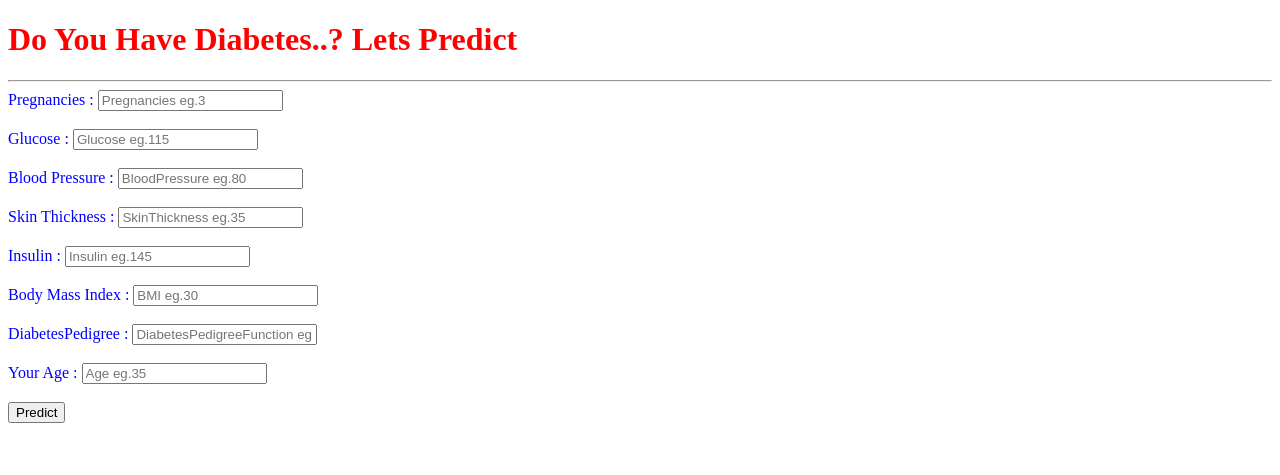
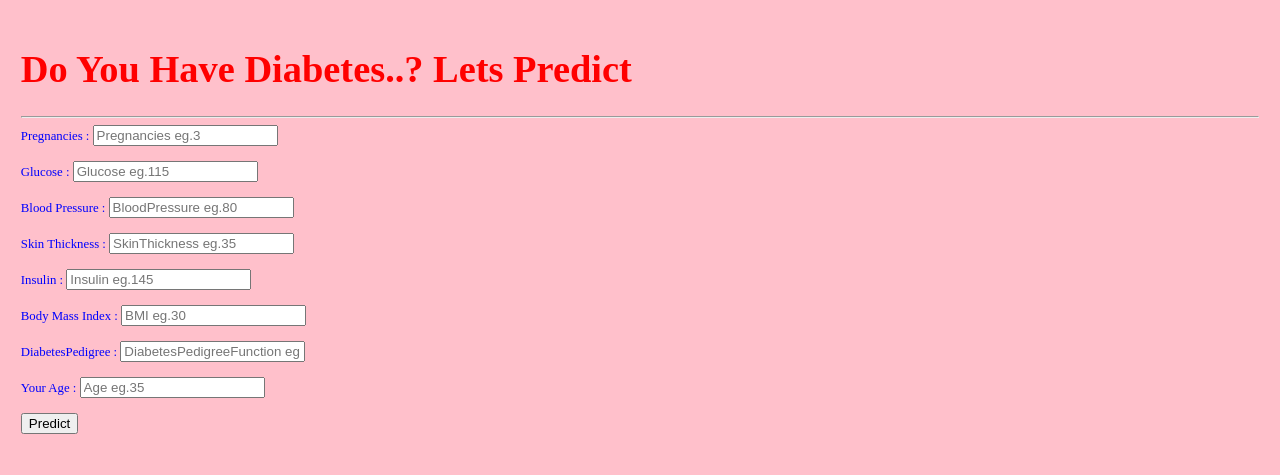
Before and after one commit to manisha1102/DiabetesEnd2End, a Flask app: page / in a window 1280 px wide. Shown: the top 475 px of the page. Run offline with Flask 2, Linux system fonts and the light colour scheme; parts of the project's set-up code (start-up, migrations or seed data) failed here and were passed over.

Commit message:
Update index.html

```diff
--- a/templates/index.html
+++ b/templates/index.html
@@ -3,14 +3,16 @@
     <head>
         <meta charset="UTF-8">
         <title>Diabetes Prediction app</title>
+        <meta name="viewport" content="width=device-width, initial-scale=1" />
 
         <link href='https://fonts.googleapis.com/css?family=Pacifico' rel='stylesheet' type='text/css'>
         <link href='https://fonts.googleapis.com/css?family=Arimo' rel='stylesheet' type='text/css'>
         <link href='https://fonts.googleapis.com/css?family=Hind:300' rel='stylesheet' type='text/css'>
         <link href='https://fonts.googleapis.com/css?family=Open+Sans+Condensed:300' rel='stylesheet' type='text/css'>
-        <style>
-            h1 {color:red;}
-            form {color:blue;}
+       <style>
+            h1 {color:red; font-size:3vw;}
+            body {background-color:pink; color:green; font-size:1vw; margin:100; padding: 1%;}
+            form {color:blue; font-size:1vw;}
         </style>
     </head>
     <body>
```
